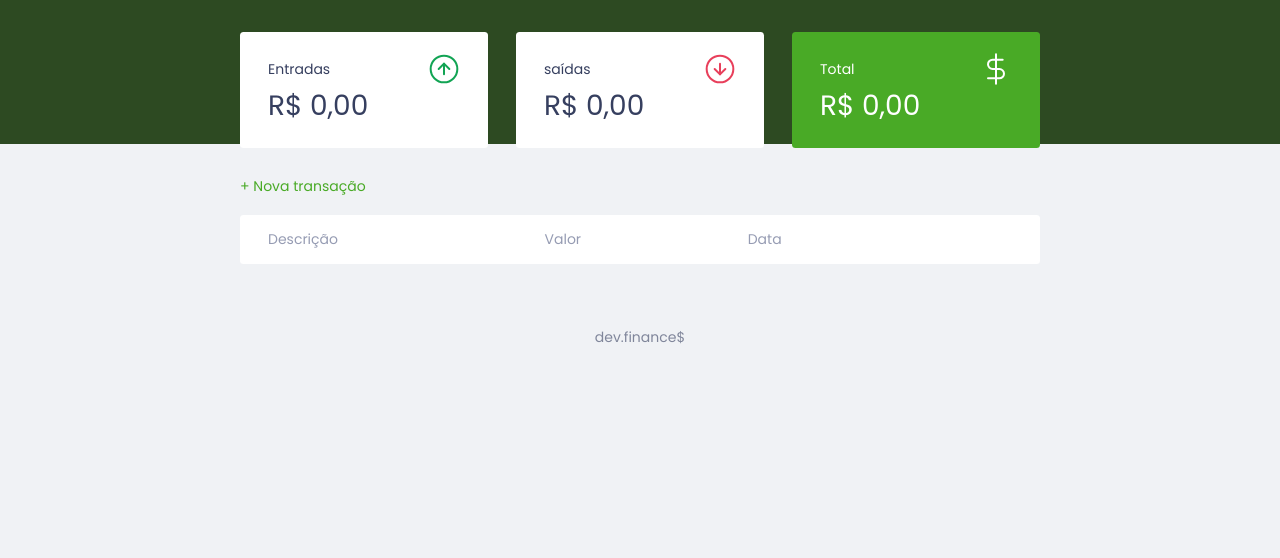
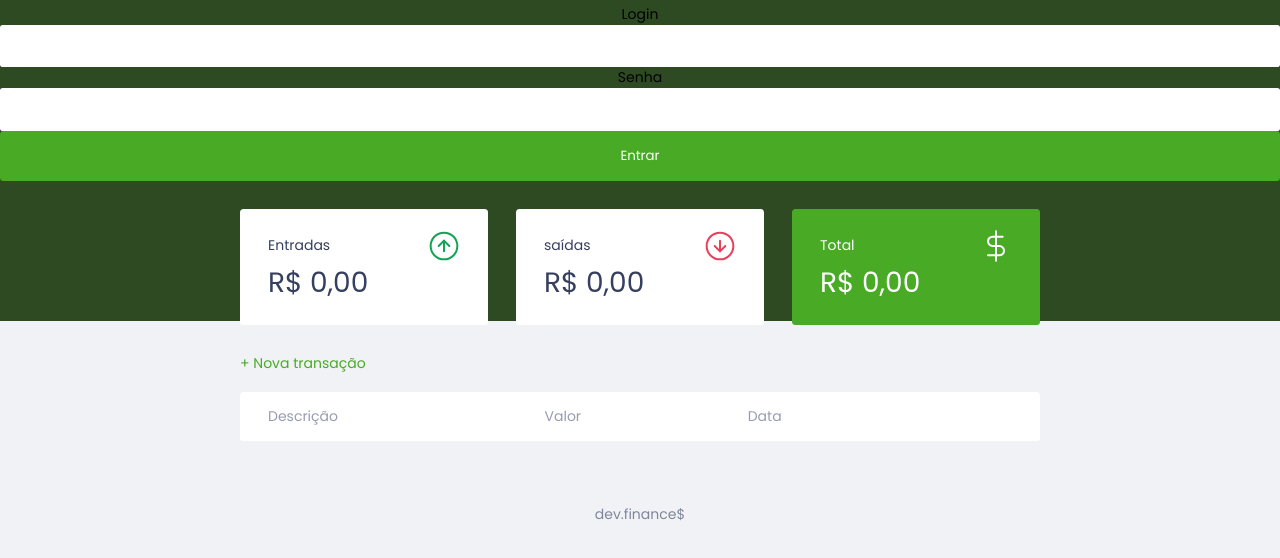
Before and after one commit to rafamoraes89/Maratona_Discover_Rocket_Seat_01_02_2021, a plain HTML site: page index.html in a window 1280 px wide. Shown: the part 54-612 px from the top of the page. Drawn offline with Linux system fonts and the light colour scheme.

Commit message:
Update index.html

```diff
--- a/index.html
+++ b/index.html
@@ -17,7 +17,14 @@
 
 <body>
     <header>
+        <div id="cabecalho">
         <img src="./assets/logo.svg" alt="Logo Dev Finance">
+        <form id="f">
+            <label for="login>" class="l">Login</label> <input type="text" id="login">
+            <label for="password" class="l">Senha</label> <input type="password" id="password">
+            <button type="submit" id="bl">Entrar</button>
+        </form>
+        </div>
     </header>
 
     <main class="container">
```
